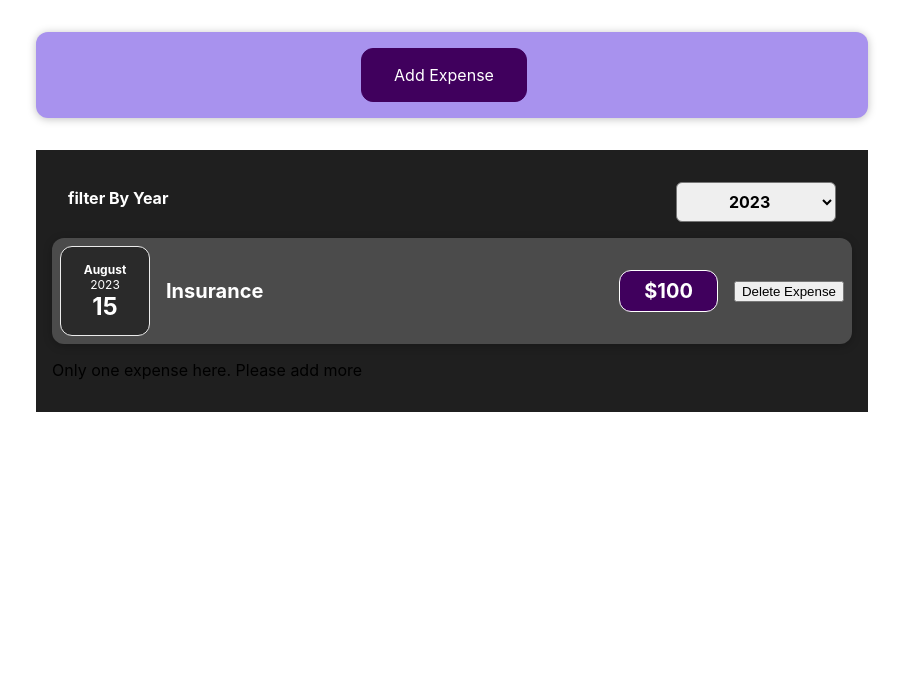
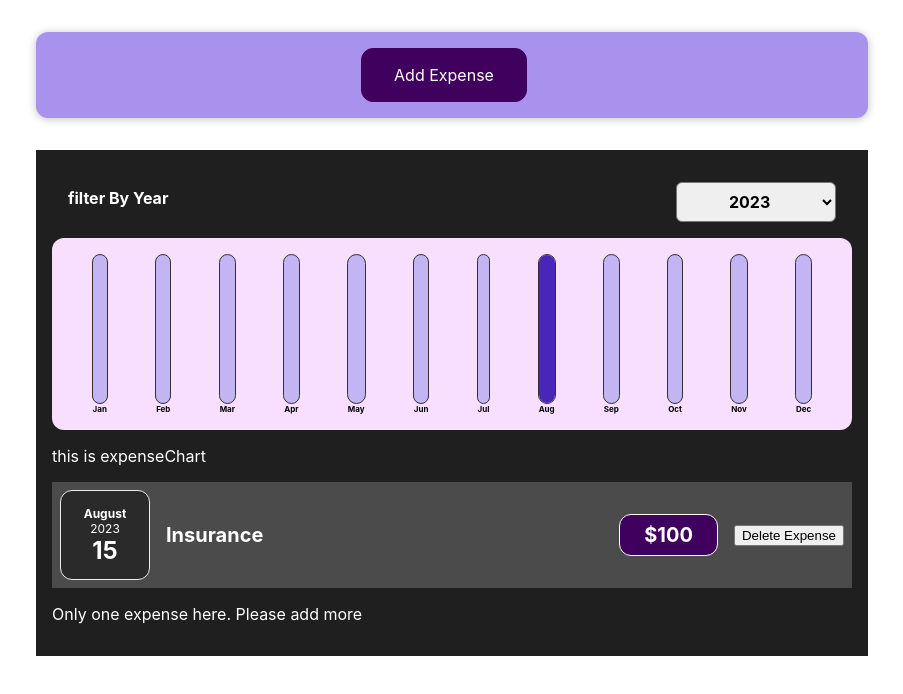
Before and after one commit to Vaishnavigupta97/sharp-react-project-one, a React (Create React App) app: page / in a window 1280 px wide. Shown: the top 694 px of the page, without its empty margins (188-1091 px from the left). Built offline with nearby package versions, Linux system fonts and the light colour scheme.

Commit message:
add chartBar and chart in project

```diff
--- /dev/null
+++ b/src/components/Chart/Chart.css
@@ -0,0 +1,9 @@
+.Chart {
+    padding: 1rem;
+    border-radius: 12px;
+    background-color: #f8dfff;
+    text-align: center;
+    display: flex;
+    justify-content: space-around;
+    height: 10rem;
+  }
--- /dev/null
+++ b/src/components/Chart/Chart.js
@@ -0,0 +1,57 @@
+import React from "react";
+import ChartBar from "./ChartBar";
+import "./Chart.css";
+
+const Chart = (props) => {
+  const expensesOnlyArray = props.chartExpenses.map((montExpenseData) => {
+    return montExpenseData.price;
+  })
+  const maxValue = Math.max(...expensesOnlyArray);
+  console.log(maxValue);
+  const chartData = [
+    {expenseMonth: "Jan", expenseValue: 0},
+    {expenseMonth: "Feb", expenseValue: 0},
+    {expenseMonth: "Mar", expenseValue: 0},
+    {expenseMonth: "Apr", expenseValue: 0},
+    {expenseMonth: "May", expenseValue: 0},
+    {expenseMonth: "Jun", expenseValue: 0},
+    {expenseMonth: "Jul", expenseValue: 0},
+    {expenseMonth: "Aug", expenseValue: 0},
+    {expenseMonth: "Sep", expenseValue: 0},
+    {expenseMonth: "Oct", expenseValue: 0},
+    {expenseMonth: "Nov", expenseValue: 0},
+    {expenseMonth: "Dec", expenseValue: 0},
+
+  ];
+//   console.log(props.chartExpenses);
+// console.log(props.chartExpenses[1]);
+  // for(let i = 0; i < props.chartExpenses.length; i++){
+  //   chartData[props.chartExpenses[i].date.getMonth()].expenseValue +=
+  //    props.chartExpenses[i].price;
+  // }
+  // console.log(props.chartExpenses);
+  // console.log(chartData);
+
+for(let expense of props.chartExpenses){
+  chartData[expense.date.getMonth()].expenseValue += expense.price;
+}
+
+  return(
+ <div className="Chart">
+  {chartData.map((monthData) => {
+    return <ChartBar
+             key={monthData.expenseMonth}
+             label = {monthData.expenseMonth}
+             value={monthData.expenseValue}
+             maxValue= {maxValue} />
+  })}
+  </div>
+    )
+}
+export default Chart;
+
+// import React from "react";
+// const Chart = (props) => {
+//    console.log(props.chartExpenses);
+// }
+// export default Chart;
--- /dev/null
+++ b/src/components/Chart/ChartBar.css
@@ -0,0 +1,31 @@
+.chart-bar {
+  height: 100%;
+  display: flex;
+  flex-direction: column;
+  align-items: center;
+  /* background-color: red; */
+}
+
+.chart-bar__inner {
+  height: 100%;
+  width: 100%;
+  border: 1px solid #313131;
+  border-radius: 12px;
+  background-color: #c3b4f3;
+  overflow: hidden;
+  display: flex;
+  flex-direction: column;
+  justify-content: flex-end;
+}
+
+.chart-bar__fill {
+  background-color: #4826b9;
+  width: 100%;
+  transition: all 0.3s ease-out;
+}
+
+.chart-bar__label {
+  font-weight: bold;
+  font-size: 0.5rem;
+  text-align: center;
+}
--- /dev/null
+++ b/src/components/Chart/ChartBar.js
@@ -0,0 +1,18 @@
+import React from "react";
+import "./ChartBar.css";
+
+const ChartBar = (props) => {
+  let fillHeight = "0%";
+  if(props.value > 0){
+    fillHeight = Math.round((props.value/props.maxValue)*100) + "%";
+  }
+  return(
+    <div className="chart-bar">
+      <div className="chart-bar__inner">
+        <div className="chart-bar__fill" style={{ height: fillHeight }}></div>
+      </div>
+      <div className="chart-bar__label">{props.label}</div>
+    </div>
+  )
+}
+export default ChartBar;
--- a/src/components/Expenses/ExpenseItem.css
+++ b/src/components/Expenses/ExpenseItem.css
@@ -2,10 +2,8 @@
   display: flex;
   justify-content: space-between;
   align-items: center;
-    box-shadow: 0 2px 8px rgba(0, 0, 0, 0.25);
   padding: 0.5rem;
   margin: 1rem 0;
-    border-radius: 12px;
   background-color: #4b4b4b;
 }
 
--- a/src/components/Expenses/Expenses.css
+++ b/src/components/Expenses/Expenses.css
@@ -1,7 +1,10 @@
 .expenses {
-    padding: 1rem;
-    background-color: rgb(31, 31, 31);
-    margin: 2rem auto;
-    width: 50rem;
-    max-width: 95%;
+  padding: 1rem;
+  background-color: rgb(31, 31, 31);
+  margin: 2rem auto;
+  width: 50rem;
+  max-width: 95%;
+}
+  .expenses p{
+    color: white;
   }
--- a/src/components/Expenses/Expenses.js
+++ b/src/components/Expenses/Expenses.js
@@ -1,6 +1,7 @@
 import "./Expenses.css";
 import ExpenseItem from "./ExpenseItem";
 import ExpensesFilter from "./ExpensesFilter";
+import ExpensesChart from "./ExpensesChart";
 import { useState } from "react";
 
 const Expenses = (props) => {
@@ -35,21 +36,9 @@
         <>
             <div className="expenses">
                 <ExpensesFilter selected={filteredYear} onChangeFilter={changeFilterHandler} />
+                <ExpensesChart filteredExpensesForChart={filteredExpenses} />
+                {/* <ExpensesChart /> */}
                 {expenseContent}
-                {/* {filteredExpenses.length > 1 &&
-                    filteredExpenses.map((expense) => {
-                        return (
-                            <>
-                                <ExpenseItem
-                                    key={expense.id}
-                                    date={expense.date}
-                                    title={expense.title}
-                                    price={expense.price}
-                                    location={expense.location}
-                                />
-                            </>
-                        )
-                    })} */}
             </div>
         </>
     )
--- /dev/null
+++ b/src/components/Expenses/ExpensesChart.js
@@ -0,0 +1,15 @@
+import React from "react";
+import Chart from "../Chart/Chart";
+
+const ExpensesChart = (props) => {
+          console.log(props.chartData);
+    return (
+        <>
+            <Chart chartExpenses={props.filteredExpensesForChart} />
+            {/* <Chart /> */}
+            <p>this is expenseChart</p>
+        </>
+    )
+
+}
+export default ExpensesChart;
--- a/src/components/NewExpense/ExpenseForm.js
+++ b/src/components/NewExpense/ExpenseForm.js
@@ -21,7 +21,7 @@
         event.preventDefault();
         const expenseData = {
             title : enteredTitle,
-            price : enteredAmount,
+            price : +enteredAmount,
             date : new Date (enteredDate),
         }
         setEnteredTitle("");
```
Also changed, not shown: src/components/Expenses/ExpenseDate.css (indentation only), src/components/Expenses/ExpensesFilter.css (indentation only). Lines whose indentation alone changed are shown as unchanged.
